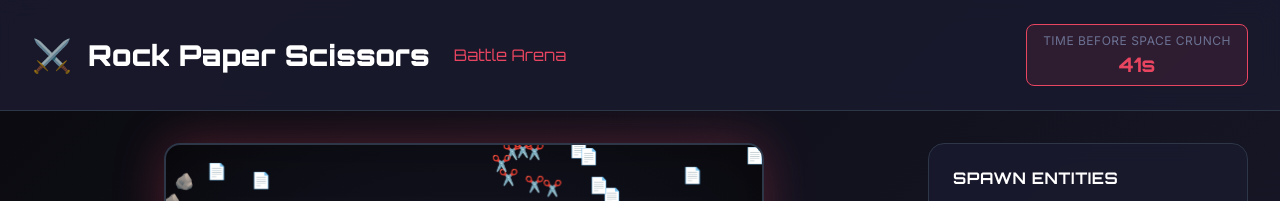
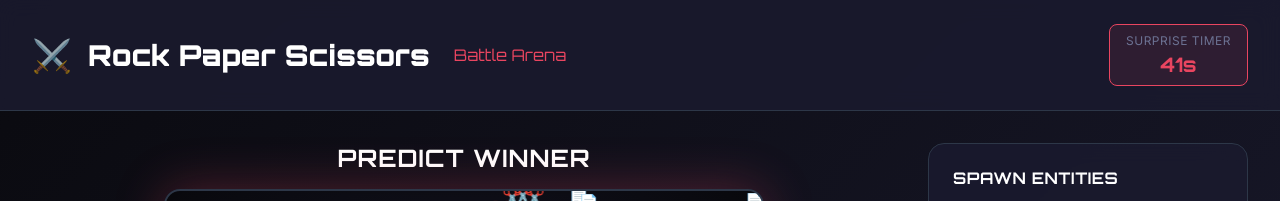
Before and after one commit to shreyas70/rock-paper-scissors-battle.shreyas70.github.io, a website with bundled scripts: page index.html in a window 1280 px wide. Shown: the top 201 px of the page. Built offline with nearby package versions, Linux system fonts and the light colour scheme.

Commit message:
label update

```diff
--- a/index.html
+++ b/index.html
@@ -23,13 +23,14 @@
                         <span class="stat-label" id="timer-label"
                             >Surprise timer</span
                         >
-                        <span class="stat-value" id="countdown-timer">45s</span>
+                        <span class="stat-value" id="countdown-timer">Surprise</span>
                     </div>
                 </div>
             </header>
 
             <main class="game-main">
                 <div class="canvas-container">
+                    <h2 class="predict-winner-title">Predict Winner</h2>
                     <canvas id="canvas"></canvas>
                 </div>
 
--- a/src/main.ts
+++ b/src/main.ts
@@ -63,18 +63,18 @@ const updateUI = () => {
     const seconds = Math.ceil(remaining / 1000);
 
     if (remaining > 0) {
-      timerLabel.textContent = "Time before Space Crunch";
+      timerLabel.textContent = "Surprise timer";
       countdownTimer.textContent = `${seconds}s`;
       timerDisplay.style.display = "block";
       timerDisplay.classList.remove("space-crunch-active");
     } else {
-      timerLabel.textContent = "Space Crunch Active";
+      timerLabel.textContent = "Space Crunch";
       countdownTimer.textContent = "ACTIVE";
       timerDisplay.classList.add("space-crunch-active");
     }
   } else {
-    timerLabel.textContent = "Time before Space Crunch";
-    countdownTimer.textContent = "45s";
+    timerLabel.textContent = "Surprise timer";
+    countdownTimer.textContent = "Surprise";
     timerDisplay.style.display = "block";
     timerDisplay.classList.remove("space-crunch-active");
   }
--- a/src/style.css
+++ b/src/style.css
@@ -143,7 +143,20 @@ body {
     flex: 1;
     position: relative;
     display: flex;
-    justify-content: center;
+    flex-direction: column;
+    align-items: center;
+    gap: var(--spacing-md);
+}
+
+.predict-winner-title {
+    font-family: 'Orbitron', monospace;
+    font-size: 1.5rem;
+    font-weight: 700;
+    color: var(--text-primary);
+    text-transform: uppercase;
+    letter-spacing: 1px;
+    margin: 0;
+    text-align: center;
 }
 
 canvas {
@@ -503,6 +516,11 @@ canvas {
 
     /* Canvas responsive scaling handled by base canvas styles */
 
+    .predict-winner-title {
+        font-size: 1.2rem;
+        letter-spacing: 0.5px;
+    }
+
     /* Mobile font scaling */
     .section-title {
         font-size: 0.875rem;
```
Also changed, not shown: dist/main.js.
